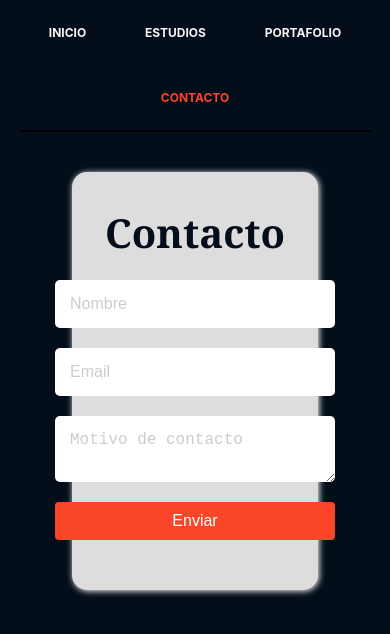
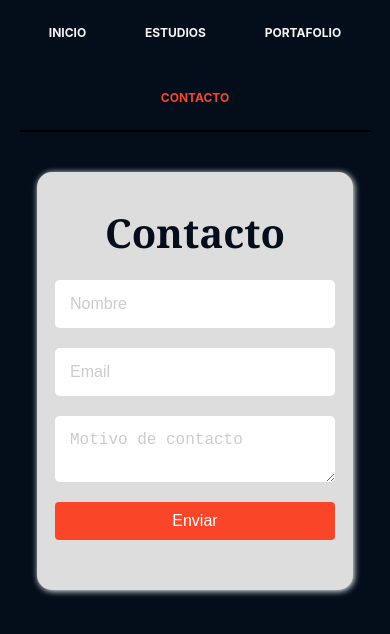
Before and after one commit to GabrielQuiroz1995/portafolio_react, a React (Create React App) app: page /contacto in a window 390 px wide. Shown: the top 634 px of the page. Built offline with nearby package versions, Linux system fonts and the light colour scheme.

Commit message:
meadiquery de contacto

```diff
--- a/src/components/style/contacto.css
+++ b/src/components/style/contacto.css
@@ -79,3 +79,9 @@ opacity: 0.6;
     }
 
 }
+@media (max-width: 540px) {
+    .container{
+        width: 90%;
+    }
+
+}
```
